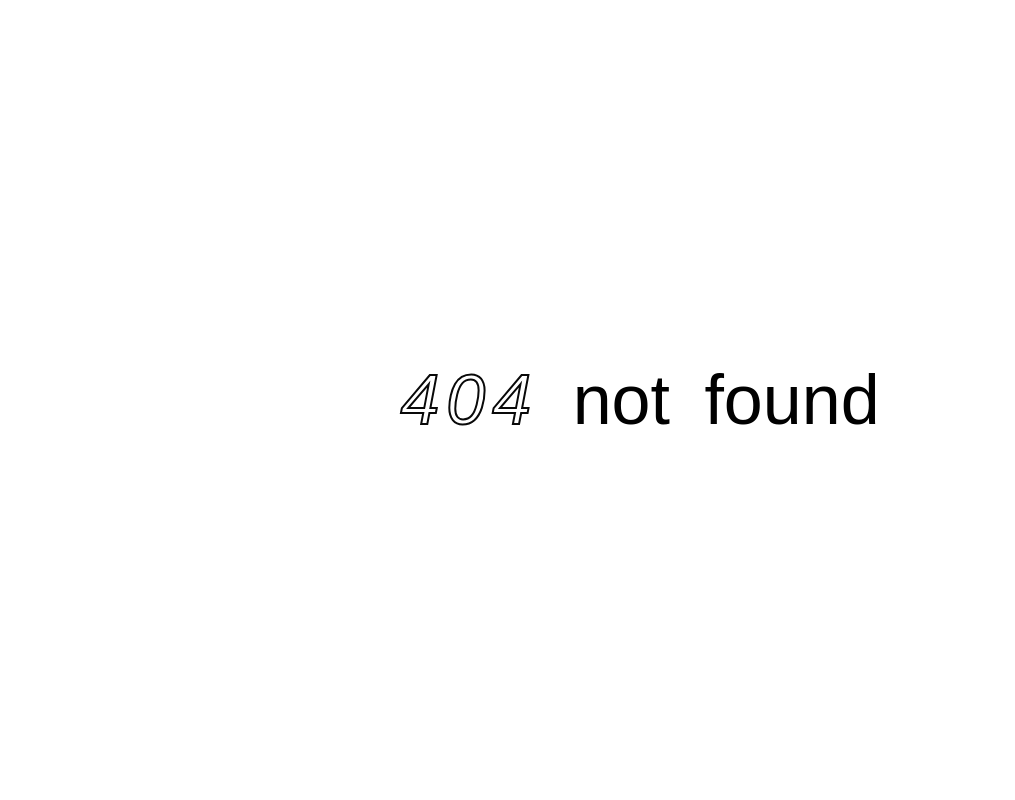
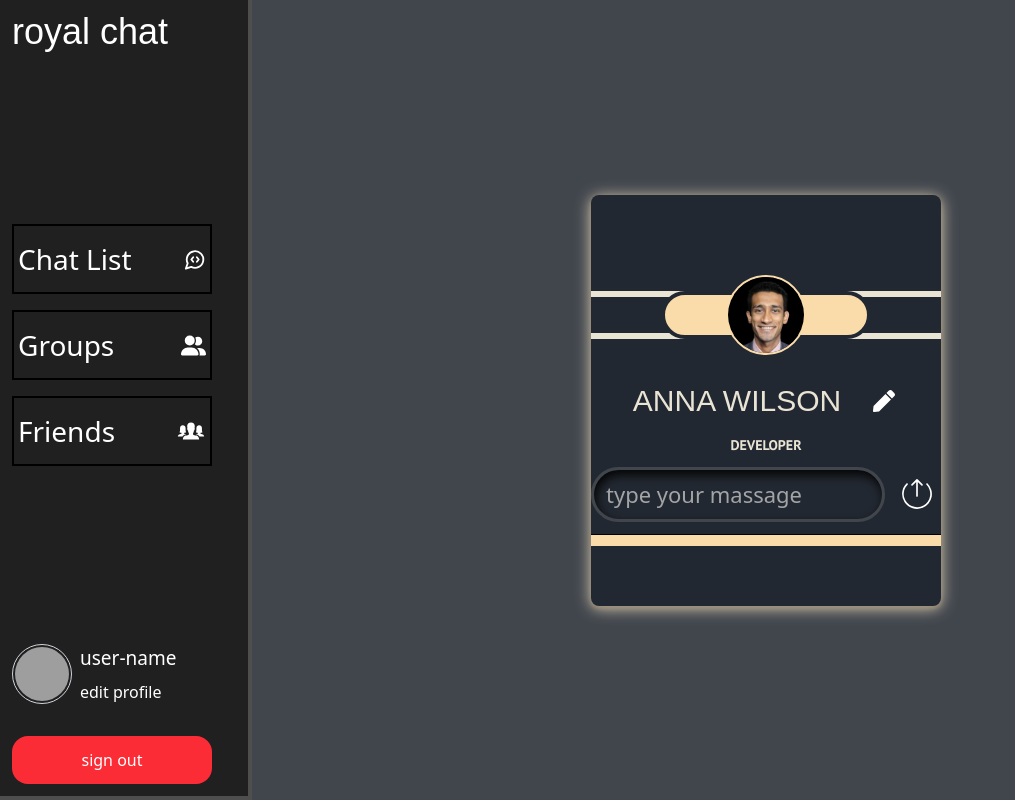
Before and after one commit to FamimHayat/Chat-Application, a React (Vite) app: page /myProfile in a window 1280 px wide. Before the commit this address had no page. Shown: the whole page, without its empty margins (0-1015 px from the left). Built offline with nearby package versions, Linux system fonts and the light colour scheme; grey boxes are pictures that could not be loaded; a web font is replaced by a local one.

Commit message:
uerProfile update

```diff
--- a/src/App.jsx
+++ b/src/App.jsx
@@ -14,7 +14,7 @@
         <Routes>
           <Route path="/" element={<Layout />}>
             <Route index element={<Home />} />
-            <Route path="/UserProfile" element={<UserProfile />} />
+            <Route path="/myProfile" element={<UserProfile />} />
           </Route>
           <Route path="/SignIn" element={<SignIn />} />
           <Route path="/SignUp" element={<SignUp />} />
--- a/src/componenets/SignIn.jsx
+++ b/src/componenets/SignIn.jsx
@@ -17,7 +17,7 @@
     signInWithEmailAndPassword(auth)
       .then((res) => {
 
-        const user = res.user;
+
 
       })
       .catch((error) => {
--- a/src/componenets/layout/Nav.jsx
+++ b/src/componenets/layout/Nav.jsx
@@ -1,109 +1,139 @@
-import { useState } from "react";
-import { GiImperialCrown } from "react-icons/gi";
-import { CiSettings } from "react-icons/ci";
-import { BsChatSquareQuoteFill } from "react-icons/bs";
-import { HiUserGroup } from "react-icons/hi";
-import { PiDotsThreeCircleFill } from "react-icons/pi";
-import { RxHamburgerMenu } from "react-icons/rx";
-import { IoMdClose } from "react-icons/io";
+import React, { useState } from "react";
+import { FaUserGroup } from "react-icons/fa6";
+import { IoIosPeople } from "react-icons/io";
+import { LuMessageCircleCode } from "react-icons/lu";
+import { SlSettings } from "react-icons/sl";
 import { Link } from "react-router";
+import { HiChevronDown, HiChevronUp } from "react-icons/hi";
+
+
 
 const Nav = () => {
-  const [isOpen, setIsOpen] = useState(false);
+  const [menuOpen, setMenuOpen] = useState(true);
 
-  const toggleMenu = () => setIsOpen(!isOpen);
+
+
 
   return (
-    <nav className="bg-primary pr-2 xl:w-2xs">
-      {/* Hamburger for screens < xl */}
-      <div className="xl:hidden p-4 flex justify-between items-center bg-primary border-b border-base">
-        <div className="flex items-center gap-2">
-          <GiImperialCrown className="text-[25px] text-base rotate-[320deg]" />
-          <h1 className="text-4xl font-semibold font-headerFont text-brand underline">
+    <nav
+      className="bg-[#202020] border-b-4 lg:h-dvh w-full lg:w-fit border-r-4 border-[#4f4e4e] pr-6"
+      aria-label="Main Navigation"
+    >
+      <div
+        className={`
+          flex h-full px-3
+          flex-col lg:flex-col
+          lg:justify-start
+          pt-5 lg:pt-0
+
+        `}
+      >
+        {/* Top row: Brand logo and profile side-by-side on small screens */}
+        <div className="flex items-center justify-between lg:flex-col lg:items-start">
+          {/* Brand Logo */}
+          <div className="py-3 text-4xl text-white font-headerFont  lg:w-[200px]">
             royal chat
-          </h1>
-        </div>
-        <button
-          onClick={toggleMenu}
-          className="text-brand text-3xl cursor-pointer"
-          aria-label="Toggle navigation menu"
-          aria-expanded={isOpen}
-        >
-          {isOpen ? <IoMdClose /> : <RxHamburgerMenu />}
-        </button>
-      </div>
+          </div>
 
-      {/* Sidebar: hidden < xl unless toggled */}
-      <div
-        className={`${
-          isOpen ? "block" : "hidden"
-        } xl:flex flex-col xl:h-dvh rounded-r-4xl border-r-3 border-base signIn-shadow bg-primary`}
-      >
-        {/* Sidebar Header */}
-        <div className=" hidden xl:flex justify-center items-center mt-5 px-5 gap-1">
-          <div className="rotate-[320deg]">
-            <GiImperialCrown className="text-[25px] text-base" />
+          {/* Profile + toggle container */}
+          <div className="flex items-center gap-3 pl-5 lg:hidden">
+            {/* Profile Section */}
+            <div className="flex items-center gap-3">
+              <img
+                src="/profile-image.jpg"
+                alt="users-image"
+                className="w-15 h-15 rounded-full p-0.5 border border-gray-300"
+              />
+              <div className="flex flex-col gap-1">
+                <h2 className="text-[19px] text-white hidden md:block">
+                  user-name
+                </h2>
+                <Link
+                  to="/userProfile"
+                  className="flex  gap-2 items-center group"
+                >
+                  <p className=" text-white group-hover:underline group-hover:text-blue-300 cursor-pointer hidden md:block">
+                    edit profile
+                  </p>
+                  <SlSettings className="flex md:hidden text-white group-hover:text-blue-300" />
+                </Link>
+              </div>
+            </div>
+
+            {/* Toggle button visible only below lg */}
+            <button
+              onClick={() => setMenuOpen(!menuOpen)}
+              aria-label={menuOpen ? "Collapse menu" : "Expand menu"}
+              className="ml-4 flex items-center justify-center text-black text-3xl"
+              type="button"
+              style={{ userSelect: "none" }}
+            >
+              {menuOpen ? (
+                <HiChevronUp className="text-white cursor-pointer" />
+              ) : (
+                <HiChevronDown className="text-white cursor-pointer" />
+              )}
+            </button>
           </div>
-          <h1 className="text-[35px] font-semibold font-headerFont text-brand underline">
-            royal chat
-          </h1>
         </div>
 
-        {/* Menu Items */}
-        <ul className="flex flex-col pt-20  items-center w-full mt-auto xl:pt-0">
-          <li className="w-full">
+        {/* Navigation Links */}
+        <ul
+          className={`
+            flex flex-col gap-2 text-[28px] text-black mt-8 mb-4 lg:mt-40
+            transition-all duration-300 overflow-hidden
+            ${menuOpen ? "max-h-[500px]" : "max-h-0"}
+            lg:max-h-full lg:flex-col lg:gap-4
+          `}
+        >
+          <li className="flex justify-between items-center cursor-pointer border-2  px-1 transition-all hover:underline group hover:bg-[#8c8c8c]  ">
             <Link
-              to="/chat"
-              className="block w-full px-5 py-2 my-2 cursor-pointer hover:underline text-primary bg-brand hover:text-text hover:bg-secondary"
+              to="/"
+              className="w-full py-3 text-white group-hover:text-black focus:underline focus:italic "
             >
-              <div className="flex justify-center items-center gap-2">
-                <BsChatSquareQuoteFill className="text-[20px]" />
-                <p className="text-[24px] font-semibold">Chat</p>
-              </div>
+              Chat List
             </Link>
+            <LuMessageCircleCode className="text-[25px] text-white " />
           </li>
-          <li className="w-full">
+          <li className="flex justify-between items-center cursor-pointer border-2  px-1 transition-all hover:underline group hover:bg-[#8c8c8c] focus:bg-[#8c8c8c]">
             <Link
-              to="/groups"
-              className="block w-full px-5 py-2 my-2 cursor-pointer hover:underline text-brand hover:text-text hover:bg-secondary"
+              to="/"
+              className="py-3 text-white group-hover:text-black"
             >
-              <div className="flex justify-center items-center gap-2">
-                <HiUserGroup className="text-[20px]" />
-                <p className="text-[24px] font-semibold">Group</p>
-              </div>
+              Groups
             </Link>
+            <FaUserGroup className="text-[25px] text-white" />
           </li>
-          <li className="w-full">
+          <li className="flex justify-between items-center cursor-pointer border-2  px-1 transition-all hover:underline group hover:bg-[#8c8c8c] focus:bg-[#8c8c8c]">
             <Link
-              to="/people"
-              className="block w-full px-5 py-2 my-2 cursor-pointer hover:underline text-brand hover:text-text hover:bg-secondary"
+              to="/"
+              className="py-3 text-white group-hover:text-black"
             >
-              <div className="flex justify-center items-center gap-2">
-                <PiDotsThreeCircleFill className="text-[20px]" />
-                <p className="text-[24px] font-semibold">People</p>
-              </div>
+              Friends
             </Link>
+            <IoIosPeople className="text-[30px] text-white" />
           </li>
         </ul>
 
-        {/* User Info */}
-        <div className="flex justify-center mt-auto mb-10 px-2 pb-6 gap-2 items-center xl:mb-0 xl:border-0">
-          <div className="w-16 overflow-hidden rounded-full">
-            <img src="/my-image.jpg" alt="User avatar of famim yash" />
-          </div>
-          <div>
-            <h3 className="text-[22px] text-brand">famim yash</h3>
-            <div className="flex gap-5 items-center">
-              <Link to="/UserProfile">
-                <p className="text-[16px] text-brand hover:text-base hover:underline">
+        {/* Profile section below menu on lg and above */}
+        <div className="mt-auto">
+          <div className="hidden lg:flex  gap-2 mb-5 items-center">
+            <img
+              src="/profile-image.jpg"
+              alt="users-image"
+              className="w-15 h-15 rounded-full p-0.5 border border-gray-300"
+            />
+            <div className="flex flex-col gap-2">
+              <h2 className="text-[19px] text-white">user-name</h2>
+              <Link to="/myProfile" className="flex gap-3 items-center group">
+                <p className="text-white group-hover:underline group-hover:text-blue-300 cursor-pointer">
                   edit profile
                 </p>
-              </Link>
-              <Link to="/UserProfile">
-                <CiSettings className="text-[20px] text-brand" />
+                <SlSettings className="flex md:hidden" />
               </Link>
             </div>
           </div>
+          <button  className="w-full py-3 my-3 bg-red-500 cursor-pointer rounded-2xl text-white hover:bg-red-600  "> sign out</button>
         </div>
       </div>
     </nav>
--- a/src/pages/Chat.jsx
+++ b/src/pages/Chat.jsx
@@ -1,9 +1,15 @@
 import React from 'react'
+import ChatList from "../componenets/ChatList";
+import ChatBox from "../componenets/ChatBox";
 
 const Chat = () => {
   return (
-    <div ></div>
-  )
+    <div className=" flex  flex-col md:flex-row bg-primary w-full">
+      <ChatList />
+      {/* <h2>select a chat</h2> */}
+      <ChatBox />
+    </div>
+  );
 }
 
 export default Chat
--- a/src/pages/Home.jsx
+++ b/src/pages/Home.jsx
@@ -1,15 +1,15 @@
 import React from 'react'
+import Chat from './Chat'
 
-import ChatList from '../componenets/ChatList'
-import ChatBox from '../componenets/ChatBox'
+
 
 const Home = () => {
   return (
-    <div className=" flex  flex-col md:flex-row bg-primary w-full">
-      <ChatList />
-      {/* <h2>select a chat</h2> */}
-      <ChatBox />
-    </div>
+
+    <>
+      <Chat/>
+    </>
+
   );
 }
 
--- a/src/pages/UserProfile.jsx
+++ b/src/pages/UserProfile.jsx
@@ -1,4 +1,7 @@
 import React from "react";
+import { CiSaveUp1 } from "react-icons/ci"
+import { FaPen, FaSave } from "react-icons/fa"
+import { FaSquarePollVertical } from "react-icons/fa6"
 
 const UserProfile = () => {
   return (
@@ -27,85 +30,28 @@
 
         {/* Name & Title */}
         <div className="text-center leading-4">
-          <p className="text-xl font-headerFont  text-text">
-            ANNA WILSON
+          <div className="flex gap-7">
+            <p className="text-3xl font-headerFont my-4 text-text">
+              ANNA WILSON
+            </p>
+            <button>
+              <FaPen className="text-3xl text-white p-1 cursor-pointer hover:bg-blue-600  active:bg-transparent" />
+            </button>
+          </div>
+          <p className="text-sm font-regularFont font-semibold text-text">
+            DEVELOPER
           </p>
-          <p className="text-sm font-regularFont font-semibold text-text">DEVELOPER</p>
         </div>
 
-        {/* Contact Info */}
-        <div className="w-full flex justify-center">
-          <ul className="flex flex-col items-start gap-2 pb-3 text-xs font-semibold text-[#434955] border-b border-dotted border-stone-700 *:inline-flex *:gap-2 *:items-center *:border-b *:border-dotted *:border-stone-700 last:*:border-b-0">
-            {[
-              {
-                icon: (
-                  <svg
-                    className="fill-stone-700 group-hover:fill-[#58b0e0]"
-                    viewBox="0 0 24 24"
-                    height={15}
-                    width={15}
-                    xmlns="http://www.w3.org/2000/svg"
-                    aria-hidden="true"
-                  >
-                    <path d="M0 0h24v24H0V0z" fill="none" />
-                    <path d="M19.23 15.26l-2.54-.29c-.61-.07-1.21.14-1.64.57l-1.84 1.84c-2.83-1.44-5.15-3.75-6.59-6.59l1.85-1.85c.43-.43.64-1.03.57-1.64l-.29-2.52C8.63 4.41 7.78 3.65 6.76 3.65H5.03c-1.13 0-2.07.94-2 2.07.53 8.54 7.36 15.36 15.89 15.89 1.13.07 2.07-.87 2.07-2v-1.73a1.99 1.99 0 0 0-1.76-1.98z" />
-                  </svg>
-                ),
-                text: "+123-458-784",
-              },
-              {
-                icon: (
-                  <svg
-                    className="fill-stone-700 group-hover:fill-[#58b0e0]"
-                    viewBox="0 0 32 32"
-                    height={15}
-                    width={15}
-                    xmlns="http://www.w3.org/2000/svg"
-                    aria-hidden="true"
-                  >
-                    <path d="M16,14.81,28.78,6.6A3,3,0,0,0,27,6H5a3,3,0,0,0-1.78.6Z" />
-                    <path d="M16.54,16.84l-.17.08a1,1,0,0,1-.37,0l-.17-.08L2.1,8.26A3,3,0,0,0,2,9V23a3,3,0,0,0,3,3H27a3,3,0,0,0,3-3V9a3,3,0,0,0-.1-.74Z" />
-                  </svg>
-                ),
-                text: "smkys@gmail.com",
-              },
-              {
-                icon: (
-                  <svg
-                    className="fill-stone-700 group-hover:fill-[#58b0e0]"
-                    viewBox="0 0 24 24"
-                    height={15}
-                    width={15}
-                    xmlns="http://www.w3.org/2000/svg"
-                    aria-hidden="true"
-                  >
-                    <path d="M22 12A10 10 0 1 0 12 2a10 10 0 0 0 10 10zm-2.07-1H17a12.91 12.91 0 0 0-2.33-6.54A8 8 0 0 1 19.93 11zM9.08 13H15a11.44 11.44 0 0 1-3 6.61A11 11 0 0 1 9.08 13z" />
-                  </svg>
-                ),
-                text: "smkydevelopr.com",
-              },
-              {
-                icon: (
-                  <svg
-                    className="fill-stone-700 group-hover:fill-[#58b0e0]"
-                    viewBox="0 0 16 16"
-                    height={15}
-                    width={15}
-                    xmlns="http://www.w3.org/2000/svg"
-                    aria-hidden="true"
-                  >
-                    <path d="M8 0C5.2 0 3 2.2 3 5s4 11 5 11 5-8.2 5-11-2.2-5-5-5zm0 8C6.3 8 5 6.7 5 5s1.3-3 3-3 3 1.3 3 3-1.3 3-3 3z" />
-                  </svg>
-                ),
-                text: "456 Anytown, Near Anywhere, ST 47523",
-              },
-            ].map((item, i) => (
-              <li key={i}>
-                {item.icon}
-                <p>{item.text}</p>
-              </li>
-            ))}
-          </ul>
+        <div className="flex gap-2">
+          <input
+            type="text"
+            placeholder="type your massage"
+            className="placeholder:text-[#c6c6c6c9] text-[22px] w-full px-3 py-2 text-text rounded-full bg-primaryColor outline-0 input-shadow border-3 border-secondary focus:outline-3 focus:outline-brand "
+          />
+          <button className="">
+            <CiSaveUp1 className="text-5xl text-white p-1 cursor-pointer hover:bg-blue-600  active:bg-transparent" />
+          </button>
         </div>
 
         {/* Bottom hover bar */}
```
